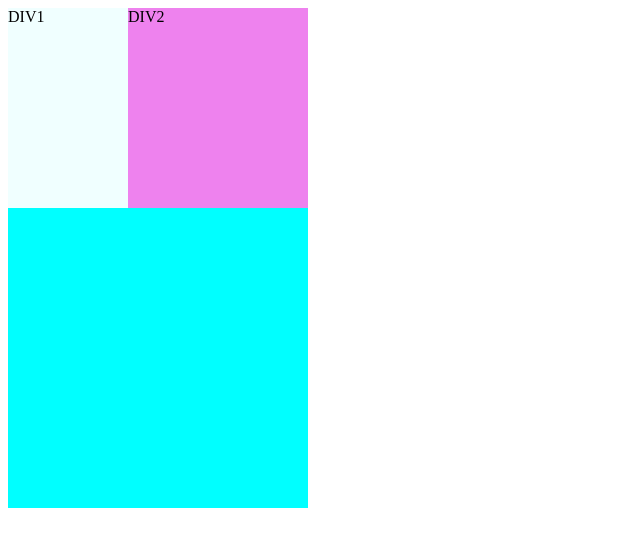
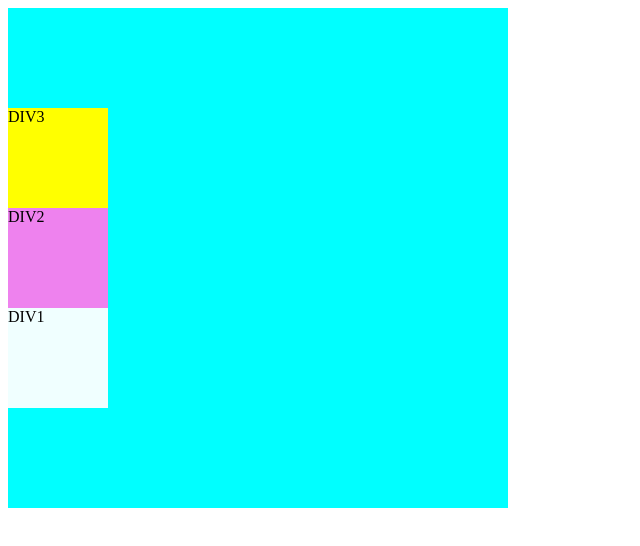
Before and after one commit to nonuabi/flex, a plain HTML site: page rough work/index.html in a window 1280 px wide. Shown: the whole page, without its empty margins (0-640 px from the left). Drawn offline with Linux system fonts and the light colour scheme.

Commit message:
learn about justify content propery

```diff
--- a/rough work/css/style.css
+++ b/rough work/css/style.css
@@ -1,27 +1,30 @@
 #container {
   height: 500px;
-  width: 300px;
+  width: 500px;
   background-color: aqua;
   display: flex;
-  flex-direction: row;
+  flex-direction: column-reverse;
+
+  justify-content: center;
 }
 #container div {
-  height: 200px;
-  width: 200px;
+  height: 100px;
+  width: 100px;
 }
 #div1 {
   background-color: azure;
-  flex-shrink: 4;
+  /* flex-shrink: 4; */
   /* flex-grow: 4; */
 }
 #div2 {
   background-color: violet;
   /* flex-grow: 1; */
-  flex-shrink: 1;
+  /* flex-shrink: 1; */
 }
-/* #div3 {
+#div3 {
   background-color: yellow;
 }
+/*
 #div4 {
   background-color: yellowgreen;
 }
--- a/rough work/index.html
+++ b/rough work/index.html
@@ -8,8 +8,8 @@
     <div id="container">
       <div id="div1">DIV1</div>
       <div id="div2">DIV2</div>
-      <!-- <div id="div3">DIV3</div>
-      <div id="div4">DIV4</div>
+      <div id="div3">DIV3</div>
+      <!-- <div id="div4">DIV4</div>
       <div id="div5">DIV5</div> -->
     </div>
   </body>
```
